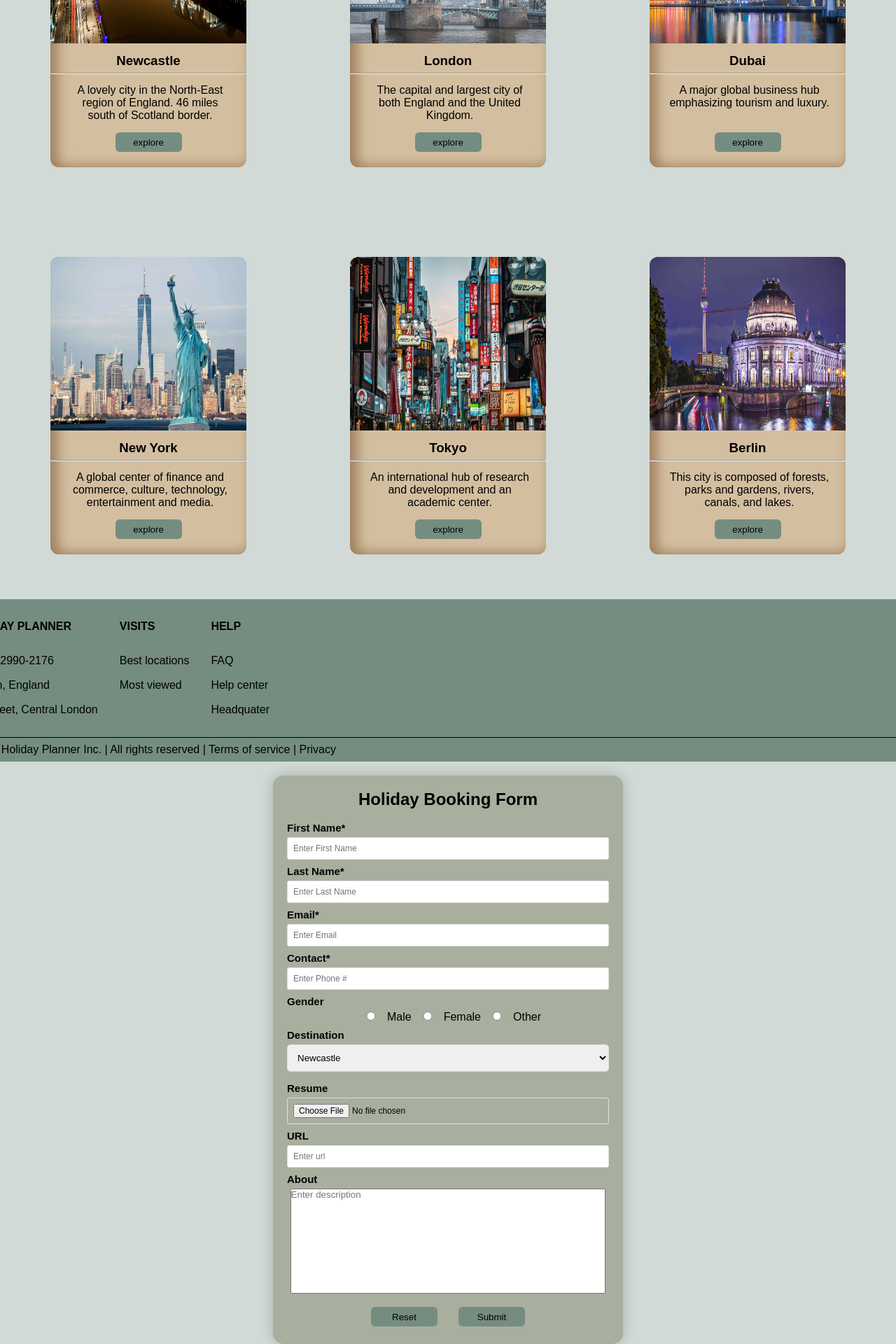
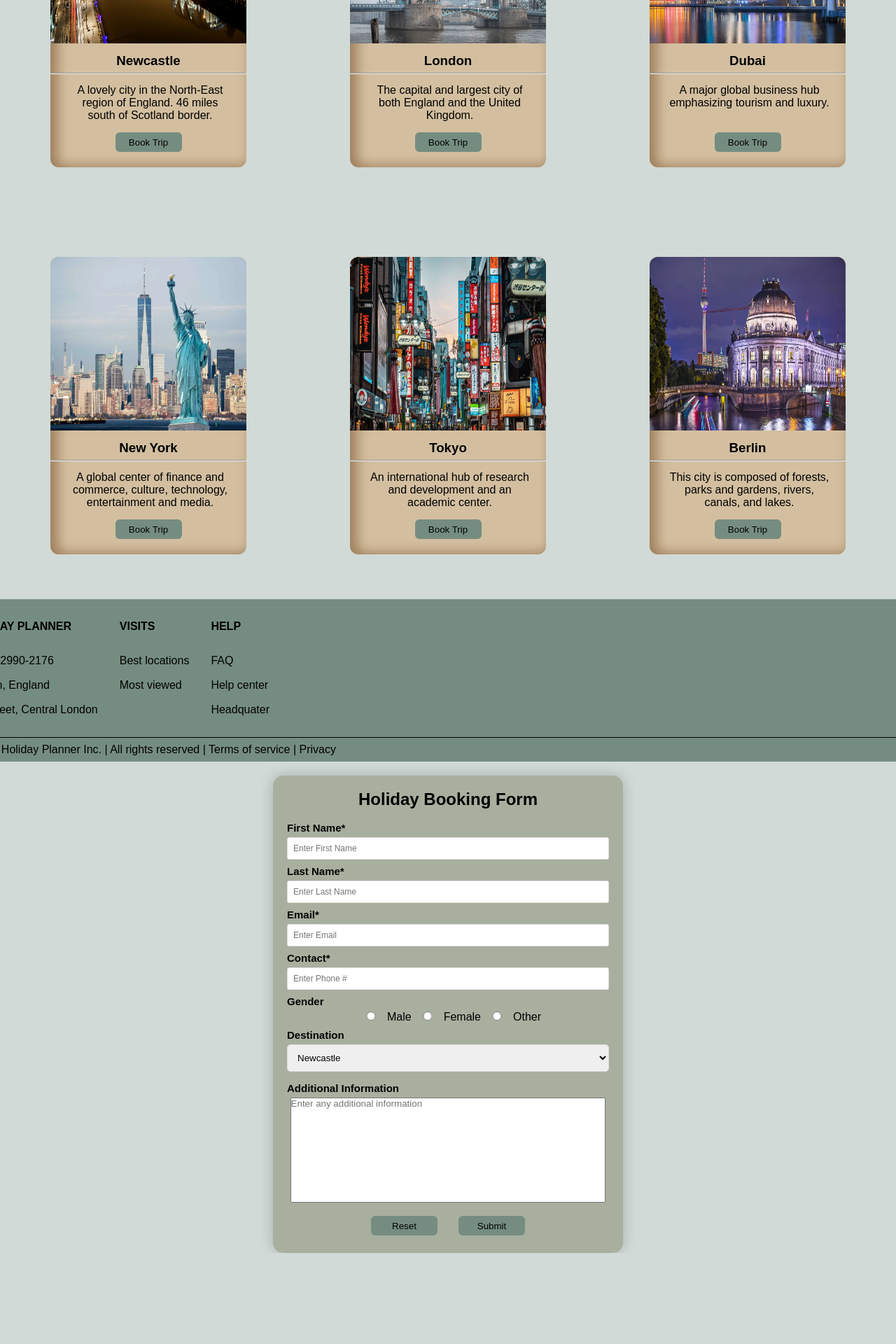
Before and after one commit to bello-damy/holiday-planner, a React (Create React App) app: page / in a window 1280 px wide. Shown: the part 530-2450 px from the top of the page at 70% size. After the commit the page ends 2320 px from the top, so only its background shows below. Built offline with nearby package versions, Linux system fonts and the light colour scheme.

Commit message:
updated form page

```diff
--- a/src/cardComponent/Card.js
+++ b/src/cardComponent/Card.js
@@ -11,43 +11,43 @@ const Card = () => {
   return (
     <div className='product'>
       <Productcard
-        image = {newcastle}
-        name = "Newcastle"
-        description = "A lovely city in the North-East region of England. 46 miles south of Scotland border."
-        button = "explore"
+        image={newcastle}
+        name="Newcastle"
+        description="A lovely city in the North-East region of England. 46 miles south of Scotland border."
+        button="Book Trip"
       />
       <Productcard
         image={london}
         name="London"
         description="The capital and largest city of both England and the United Kingdom."
-        button="explore"
+        button="Book Trip"
       />
       <Productcard
         image={dubai}
         name="Dubai"
         description="A major global business hub emphasizing tourism and luxury."
-        button="explore"
+        button="Book Trip"
       />
       <Productcard
         image={newyork}
         name="New York"
         description="A global center of finance and commerce, culture, technology, entertainment and media."
-        button="explore"
+        button="Book Trip"
       />
       <Productcard
         image={tokyo}
         name="Tokyo"
         description="An international hub of research and development and an academic center."
-        button="explore"
+        button="Book Trip"
       />
       <Productcard
-        image = {berlin}
-        name = "Berlin"
-        description = "This city is composed of forests, parks and gardens, rivers, canals, and lakes."
-        button = "explore"
+        image={berlin}
+        name="Berlin"
+        description="This city is composed of forests, parks and gardens, rivers, canals, and lakes."
+        button="Book Trip"
       />
     </div>
-   );
+  );
 }
 
 export default Card;
--- a/src/pages/index.js
+++ b/src/pages/index.js
@@ -2,3 +2,4 @@ export * from "./Home"
 export * from "./About"
 export * from "./Services"
 export * from "./Contact"
+export * from "../registrationForm/Form"
--- a/src/registrationForm/Form.js
+++ b/src/registrationForm/Form.js
@@ -11,9 +11,7 @@ const Form = () => {
     gender: '',
     contact: '',
     destination: '',
-    resume: '',
-    url: '',
-    about: ''
+    info: ''
   })
 
   const handleChange = (e) => {
@@ -84,36 +82,20 @@ const Form = () => {
         <label htmlFor="destination">Destination</label>
         <select name="destination" id="destination" onChange={(e) => handleChange(e)}>
           <option value="Newcastle">Newcastle</option>
-          <option value="London">london</option>
+          <option value="London">London</option>
           <option value="Dubai">Dubai</option>
           <option value="NewYork">New York</option>
           <option value="Tokyo">Tokyo</option>
           <option value="Berlin">Berlin</option>
         </select>
 
-        <label htmlFor="resume">Resume</label>
-        <input
-          type="file"
-          placeholder="Select Resume"
-          name="resume"
-          onChange={(e) => handleChange(e)}
-        />
-
-        <label htmlFor="url">URL</label>
-        <input
-          type="text"
-          placeholder="Enter url"
-          name="url"
-          onChange={(e) => handleChange(e)}
-        />
-
-        <label htmlFor="about">About</label>
+        <label htmlFor="info">Additional Information</label>
         <textarea
-          name="about"
-          id="about"
+          name="info"
+          id="info"
           cols="30"
           rows="10"
-          placeholder="Enter description"
+          placeholder="Enter any additional information"
           onChange={(e) => handleChange(e)}>
         </textarea>
 
```
